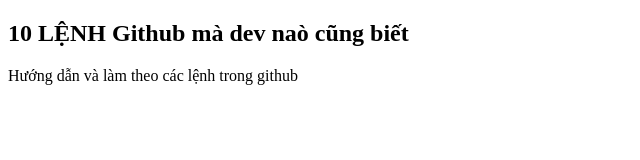
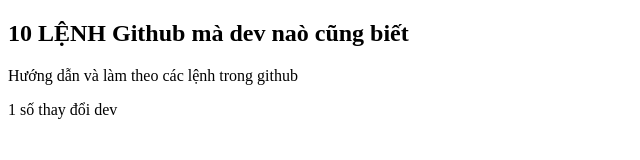
Before and after one commit to minhlht1997/Github_tutorial, a plain HTML site: page index.html in a window 1280 px wide. Shown: the whole page, without its empty margins (0-640 px from the left). Drawn offline with Linux system fonts and the light colour scheme.

Commit message:
thêm thẻ span

```diff
--- a/index.html
+++ b/index.html
@@ -8,5 +8,6 @@
 <body>
     <h2>10 LỆNH Github mà dev naò cũng biết</h2>
     <p>Hướng dẫn và làm theo các lệnh trong github</p>
+    <span>1 số thay đổi dev</span>
 </body>
 </html>
```
